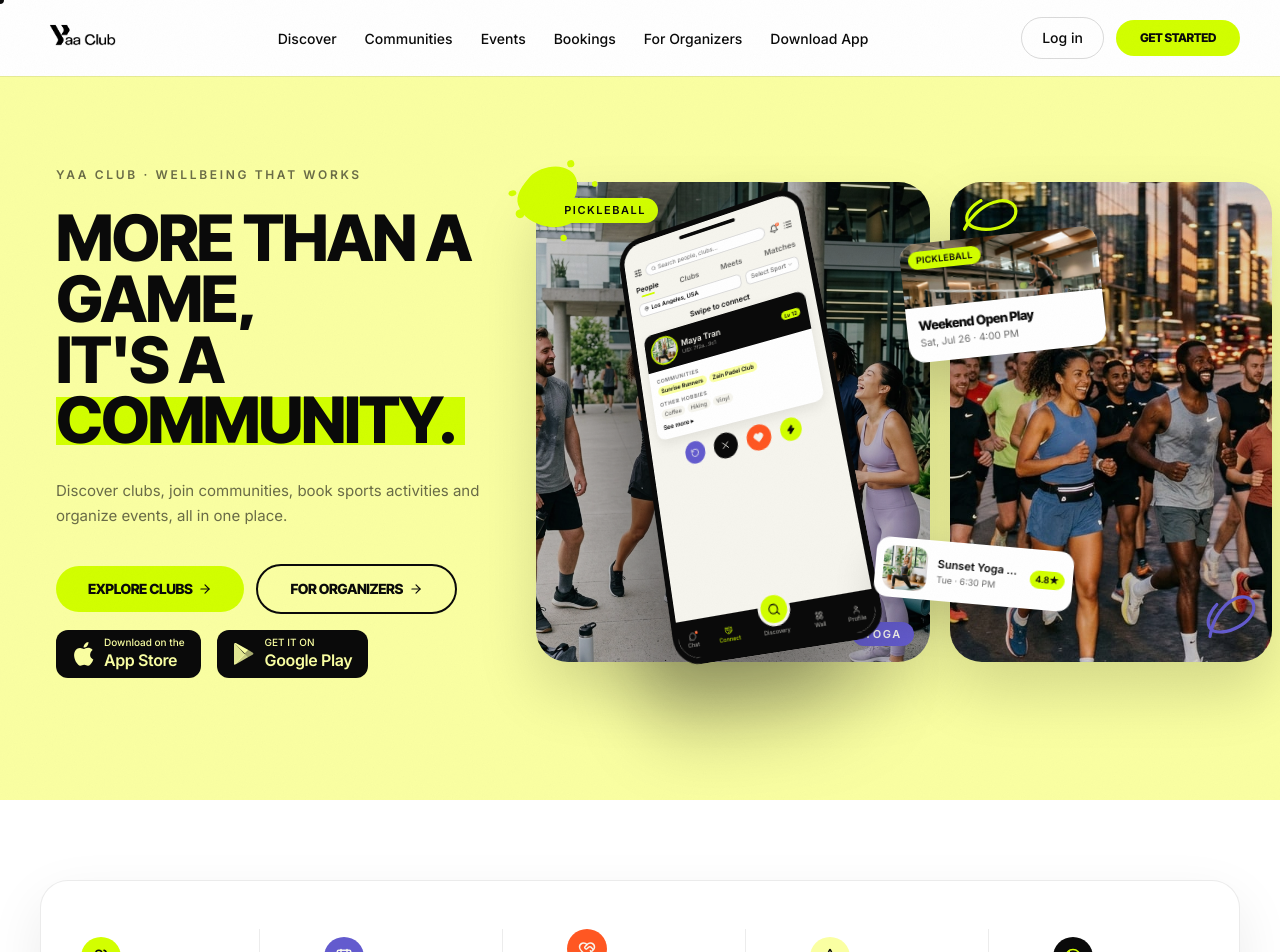
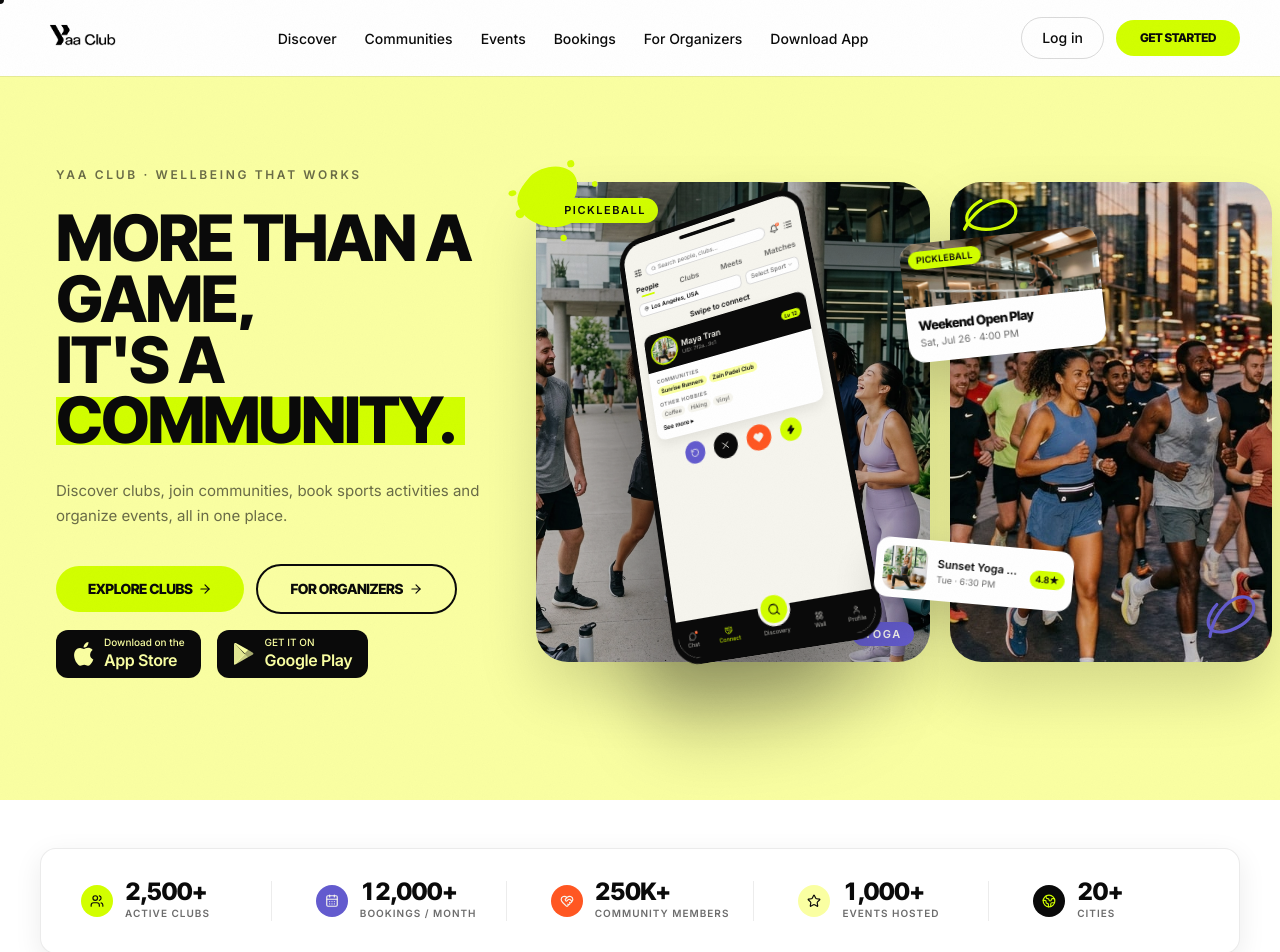
Before and after one commit to PhuccNguyen/yaaclublanding, a Next.js app: page / in a window 1280 px wide. Shown: the top 952 px of the page. Built offline with nearby package versions, Linux system fonts and the light colour scheme.

Commit message:
style(stats-bar): compact layout with side-by-side icon and smaller sizing

```diff
--- a/components/sections/StatsBar.tsx
+++ b/components/sections/StatsBar.tsx
@@ -5,7 +5,6 @@ import { Users, CalendarDays, HeartHandshake, Star, Globe2 } from "lucide-react"
 import { gsap, useGSAP } from "@/lib/gsap";
 import { STATS } from "@/lib/events";
 
-/* ─── Icon map ─── */
 const ICONS = {
   users: Users,
   calendar: CalendarDays,
@@ -14,7 +13,6 @@ const ICONS = {
   globe: Globe2,
 } as const;
 
-/* ─── One colour per stat chip (lime → purple → red → cream → black) ─── */
 const CHIP_TONES = [
   "bg-[var(--yaa-lime)] text-[var(--yaa-black)]",
   "bg-[var(--yaa-purple)] text-[var(--yaa-off)]",
@@ -23,11 +21,10 @@ const CHIP_TONES = [
   "bg-[var(--yaa-black)] text-[var(--yaa-lime)]",
 ];
 
-function formatValue(value: number) {
-  return value >= 1000 ? value.toLocaleString("en-US") : String(value);
+function formatValue(v: number) {
+  return v >= 1000 ? v.toLocaleString("en-US") : String(v);
 }
 
-/** Viewport-aware count-up with rAF + power2.out easing (1.4 s). */
 function CountUp({ target, suffix }: { target: number; suffix: string }) {
   const ref = useRef<HTMLSpanElement>(null);
   const [started, setStarted] = useState(false);
@@ -35,14 +32,12 @@ function CountUp({ target, suffix }: { target: number; suffix: string }) {
   useEffect(() => {
     const el = ref.current;
     if (!el) return;
-    const observer = new IntersectionObserver(
-      (entries) => {
-        if (entries[0].isIntersecting) { setStarted(true); observer.disconnect(); }
-      },
+    const obs = new IntersectionObserver(
+      ([e]) => { if (e.isIntersecting) { setStarted(true); obs.disconnect(); } },
       { threshold: 0.4 }
     );
-    observer.observe(el);
-    return () => observer.disconnect();
+    obs.observe(el);
+    return () => obs.disconnect();
   }, []);
 
   useEffect(() => {
@@ -53,13 +48,12 @@ function CountUp({ target, suffix }: { target: number; suffix: string }) {
       el.textContent = formatValue(target) + suffix;
       return;
     }
-    const duration = 1400;
     let raf = 0;
+    const dur = 1300;
     const t0 = performance.now();
     const tick = (now: number) => {
-      const p = Math.min((now - t0) / duration, 1);
-      const eased = 1 - (1 - p) * (1 - p); // power2.out
-      el.textContent = formatValue(Math.round(target * eased)) + suffix;
+      const p = Math.min((now - t0) / dur, 1);
+      el.textContent = formatValue(Math.round(target * (1 - (1 - p) * (1 - p)))) + suffix;
       if (p < 1) raf = requestAnimationFrame(tick);
     };
     raf = requestAnimationFrame(tick);
@@ -71,24 +65,18 @@ function CountUp({ target, suffix }: { target: number; suffix: string }) {
 
 export function StatsBar() {
   const sectionRef = useRef<HTMLElement>(null);
-  const cardRef   = useRef<HTMLDivElement>(null);
+  const cardRef    = useRef<HTMLDivElement>(null);
 
-  /* GSAP stagger — each stat slides up on scroll enter */
   useGSAP(() => {
     const items = cardRef.current?.querySelectorAll(".stat-item");
     if (!items?.length) return;
-
     gsap.from(items, {
-      y: 36,
+      y: 20,
       opacity: 0,
-      duration: 0.75,
+      duration: 0.6,
       ease: "power3.out",
-      stagger: 0.09,
-      scrollTrigger: {
-        trigger: cardRef.current,
-        start: "top 80%",
-        toggleActions: "play none none none",
-      },
+      stagger: 0.08,
+      scrollTrigger: { trigger: cardRef.current, start: "top 82%", toggleActions: "play none none none" },
     });
   }, { scope: sectionRef });
 
@@ -96,45 +84,35 @@ export function StatsBar() {
     <section
       ref={sectionRef}
       id="stats"
-      className="bg-[var(--yaa-white)] px-6 py-16 md:px-10 md:py-20"
+      className="bg-[var(--yaa-white)] px-6 py-10 md:px-10 md:py-12"
     >
       <div className="mx-auto max-w-[1200px]">
         <div
           ref={cardRef}
-          className={[
-            "rounded-[28px] border border-[var(--yaa-ink-08)]",
-            "bg-[var(--yaa-white)]",
-            "px-8 py-10 md:px-10 md:py-12",
-            "shadow-[0_20px_56px_var(--yaa-ink-08)]",
-          ].join(" ")}
+          className="rounded-2xl border border-[var(--yaa-ink-08)] bg-[var(--yaa-white)] px-6 py-6 shadow-[0_8px_28px_var(--yaa-ink-08)] md:px-10 md:py-8"
         >
-          {/*
-           * Layout:
-           *  mobile  → 2-column grid with row gaps
-           *  md      → 3-column grid
-           *  lg+     → single flex row with divide-x dividers
-           */}
-          <div className="grid grid-cols-2 gap-8 md:grid-cols-3 lg:flex lg:items-stretch lg:divide-x lg:divide-[var(--yaa-ink-08)]">
+          {/* 2 cols → 3 cols → flex row with dividers */}
+          <div className="grid grid-cols-2 gap-5 md:grid-cols-3 lg:flex lg:items-center lg:divide-x lg:divide-[var(--yaa-ink-08)]">
             {STATS.map((stat, i) => {
               const Icon = ICONS[stat.icon];
               return (
                 <div
                   key={stat.label}
-                  className="stat-item flex flex-col justify-center gap-3 lg:flex-1 lg:px-8 first:lg:pl-0 last:lg:pr-0"
+                  className="stat-item flex items-center gap-3 lg:flex-1 lg:px-6 first:lg:pl-0 last:lg:pr-0"
                 >
-                  {/* Coloured icon chip */}
+                  {/* Compact icon chip */}
                   <span
-                    className={`flex h-10 w-10 shrink-0 items-center justify-center rounded-full ${CHIP_TONES[i % CHIP_TONES.length]}`}
+                    className={`flex h-8 w-8 shrink-0 items-center justify-center rounded-full ${CHIP_TONES[i % CHIP_TONES.length]}`}
                   >
-                    <Icon size={18} aria-hidden="true" />
+                    <Icon size={14} aria-hidden="true" />
                   </span>
 
-                  {/* Number + label */}
-                  <div>
-                    <p className="font-display text-3xl leading-none md:text-4xl">
+                  {/* Number + label stacked */}
+                  <div className="min-w-0">
+                    <p className="font-display text-xl leading-none md:text-2xl">
                       <CountUp target={stat.value} suffix={stat.suffix} />
                     </p>
-                    <p className="mt-2 text-[11px] font-semibold uppercase tracking-[0.12em] text-[var(--yaa-ink-60)]">
+                    <p className="mt-0.5 truncate text-[10px] font-semibold uppercase tracking-widest text-[var(--yaa-ink-60)]">
                       {stat.label}
                     </p>
                   </div>
```
